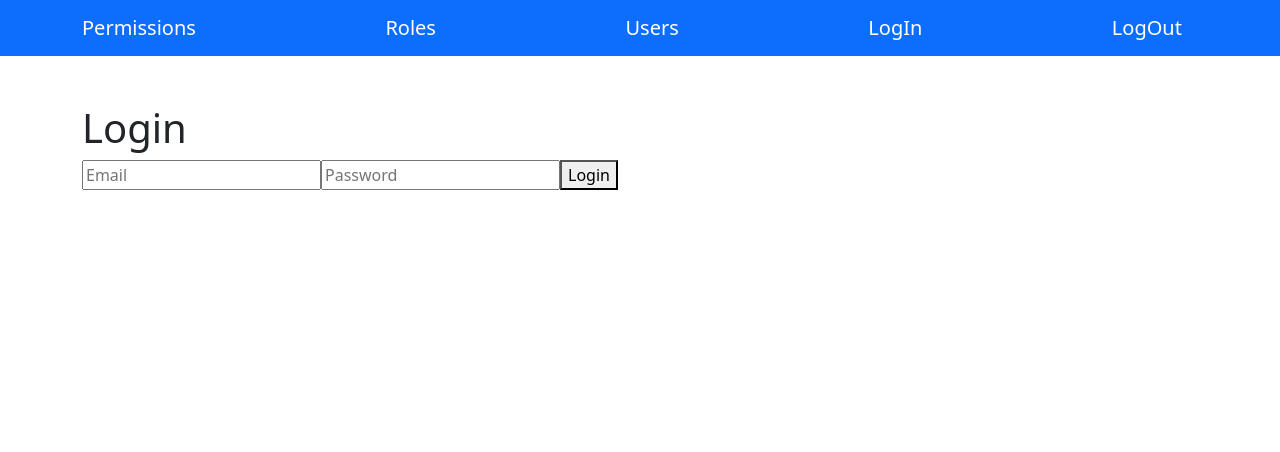
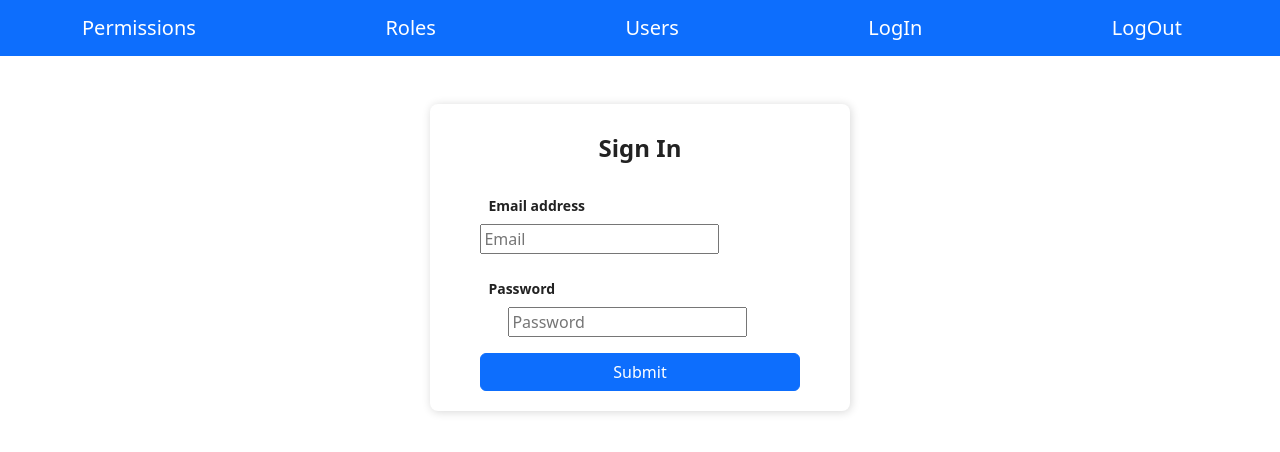
Before and after one commit to ZeinabFarhat/react-demo-backend-zf, a React (Create React App) app: page /login in a window 1280 px wide. Shown: the top 452 px of the page. Built offline with nearby package versions, Linux system fonts and the light colour scheme.

Commit message:
Minor updates are done

```diff
--- a/src/App.css
+++ b/src/App.css
@@ -1,43 +1,41 @@
 .App {
-  text-align: center;
+    background-color: white;
 }
 
-.App-logo {
-  height: 40vmin;
-  pointer-events: none;
+.Auth-form-container {
+    display: flex;
+    justify-content: center;
+    width: 100vw;
 }
 
-@media (prefers-reduced-motion: no-preference) {
-  .App-logo {
-    animation: App-logo-spin infinite 20s linear;
-  }
+.Auth-form {
+    width: 420px;
+    box-shadow: rgb(0 0 0 / 16%) 1px 1px 10px;
+    padding-top: 30px;
+    padding-bottom: 20px;
+    border-radius: 8px;
+    background-color: white;
 }
 
-.App-header {
-  background-color: #282c34;
-  min-height: 100vh;
-  display: flex;
-  flex-direction: column;
-  align-items: center;
-  justify-content: center;
-  font-size: calc(10px + 2vmin);
-  color: white;
+.Auth-form-content {
+    padding-left: 12%;
+    padding-right: 12%;
 }
 
-.App-link {
-  color: #61dafb;
+.Auth-form-title {
+    text-align: center;
+    margin-bottom: 1em;
+    font-size: 24px;
+    color: rgb(34, 34, 34);
+    font-weight: 800;
 }
 
-@keyframes App-logo-spin {
-  from {
-    transform: rotate(0deg);
-  }
-  to {
-    transform: rotate(360deg);
-  }
+label {
+    font-size: 14px;
+    font-weight: 600;
+    color: rgb(34, 34, 34);
 }
 
-
-.table-responsive div {
-    width:100%;
+#password {
+    margin-left: 28px;
 }
--- a/src/App.tsx
+++ b/src/App.tsx
@@ -4,23 +4,18 @@ import Container from "react-bootstrap/Container";
 import Row from "react-bootstrap/Row";
 import Col from "react-bootstrap/Col";
 import "bootstrap/dist/css/bootstrap.css";
-import { Navigate } from 'react-router-dom';
-import  {useEffect, useState} from "react";
-
-import { BrowserRouter as Router , Routes, Route, Link } from "react-router-dom";
-
+import {Navigate} from 'react-router-dom';
+import {useEffect, useState} from "react";
+import {BrowserRouter as Router, Routes, Route, Link} from "react-router-dom";
 import EditUser from "./components/user/edit.component";
 import UserList from "./components/user/list.component";
 import CreateUser from "./components/user/create.component";
-
 import PermissionList from "./components/permission/list.component";
 import CreatePermission from "./components/permission/create.component";
 import EditPermission from "./components/permission/edit.component";
-
 import RoleList from "./components/role/list.component";
 import CreateRole from "./components/role/create.component";
 import EditRole from "./components/role/edit.component";
-
 import Login from "./components/auth/login.component";
 import LogOut from "./components/auth/logout.component";
 
@@ -41,10 +36,10 @@ function App() {
         setExistToken(value);
     };
 
-    useEffect(()=>{
+    useEffect(() => {
         localStorage.setItem("auth", JSON.stringify(isAuthenticated));
         localStorage.setItem("token", JSON.stringify(token));
-    }, [isAuthenticated,token]);
+    }, [isAuthenticated, token]);
 
     return (
         <Router>
@@ -59,8 +54,8 @@ function App() {
                     <Link to={"/users"} className="navbar-brand text-white">
                         Users
                     </Link>
-                <Link  className="navbar-brand text-white" to="/login" >LogIn</Link>
-                <Link  className="navbar-brand text-white" to="/logout" >LogOut</Link>
+                    <Link className="navbar-brand text-white" to="/login">LogIn</Link>
+                    <Link className="navbar-brand text-white" to="/logout">LogOut</Link>
                 </Container>
             </Navbar>
 
@@ -68,60 +63,60 @@ function App() {
                 <Row>
                     <Col md={12}>
                         <Routes>
-                    <Route  path='/permissions'     element={isAuthenticated
-                        ? <PermissionList  />
-                        : <Navigate to="/login" replace />}/>
-                    <Route path="/permission/create"   element={isAuthenticated
-                        ? <CreatePermission  />
-                        : <Navigate to="/login" replace />}/>
-                    <Route path="/permission/edit/:id"  element={isAuthenticated
-                        ? <EditPermission  />
-                        : <Navigate to="/login" replace />}/>
+                            <Route path='/permissions' element={isAuthenticated
+                                ? <PermissionList/>
+                                : <Navigate to="/login" replace/>}/>
+                            <Route path="/permission/create" element={isAuthenticated
+                                ? <CreatePermission/>
+                                : <Navigate to="/login" replace/>}/>
+                            <Route path="/permission/edit/:id" element={isAuthenticated
+                                ? <EditPermission/>
+                                : <Navigate to="/login" replace/>}/>
                         </Routes>
                     </Col>
                 </Row>
                 <Row>
                     <Col md={12}>
                         <Routes>
-                        <Route  path='/roles'   element={isAuthenticated
-                            ? <RoleList  />
-                            : <Navigate to="/login" replace />}/>
-                        <Route path="/role/create"  element={isAuthenticated
-                            ? <CreateRole  />
-                            : <Navigate to="/login" replace />}/>
-                        <Route path="/role/edit/:id"  element={isAuthenticated
-                            ? <EditRole  />
-                            : <Navigate to="/login" replace />}/>
+                            <Route path='/roles' element={isAuthenticated
+                                ? <RoleList/>
+                                : <Navigate to="/login" replace/>}/>
+                            <Route path="/role/create" element={isAuthenticated
+                                ? <CreateRole/>
+                                : <Navigate to="/login" replace/>}/>
+                            <Route path="/role/edit/:id" element={isAuthenticated
+                                ? <EditRole/>
+                                : <Navigate to="/login" replace/>}/>
                         </Routes>
                     </Col>
                 </Row>
                 <Row>
                     <Col md={12}>
                         <Routes>
-                        <Route path="/user/create"  element={isAuthenticated
-                            ? <CreateUser  />
-                            : <Navigate to="/login" replace />}/>
+                            <Route path="/user/create" element={isAuthenticated
+                                ? <CreateUser/>
+                                : <Navigate to="/login" replace/>}/>
                             <Route path="/user/edit/:id" element={isAuthenticated
-                            ? <EditUser  />
-                            : <Navigate to="/login" replace />}/>
-                        <Route  path='/users'  element={isAuthenticated
-                            ? <UserList  />
-                            : <Navigate to="/login" replace />}/>
+                                ? <EditUser/>
+                                : <Navigate to="/login" replace/>}/>
+                            <Route path='/users' element={isAuthenticated
+                                ? <UserList/>
+                                : <Navigate to="/login" replace/>}/>
                         </Routes>
                     </Col>
                 </Row>
 
                 <Row>
-                <Col md={12}>
+
                     <Routes>
-                        <Route  path='/login' element={<Login setAuth={setAuth} setToken={setToken} />} />
+                        <Route path='/login' element={<Login setAuth={setAuth} setToken={setToken}/>}/>
                     </Routes>
-                </Col>
+
                 </Row>
                 <Row>
                     <Col md={12}>
                         <Routes>
-                        <Route  path='/logout' element={<LogOut setAuth={setAuth} />} />
+                            <Route path='/logout' element={<LogOut setAuth={setAuth}/>}/>
                         </Routes>
                     </Col>
                 </Row>
--- a/src/components/auth/login.component.tsx
+++ b/src/components/auth/login.component.tsx
@@ -1,8 +1,9 @@
 import React, {useState} from 'react';
 import axios from 'axios';
 import Swal from "sweetalert2";
-import {useNavigate} from 'react-router-dom'
-
+import {useNavigate} from 'react-router-dom';
+import "bootstrap/dist/css/bootstrap.min.css";
+import "../../App.css";
 
 export var token = '';
 
@@ -11,7 +12,6 @@ const Login = ({setAuth, setToken}) => {
     const navigate = useNavigate();
     const [email, setEmail] = React.useState('');
     const [password, setPassword] = React.useState('');
-
     const [validationError, setValidationError] = useState({});
     const handleSubmit = async (e: { preventDefault: () => void; }) => {
         e.preventDefault();
@@ -42,9 +42,12 @@ const Login = ({setAuth, setToken}) => {
     }
 
     return (
-        <div>
-            <h1>Login</h1>
-            <form onSubmit={handleSubmit}>
+        <div className="Auth-form-container">
+            <form className="Auth-form" onSubmit={handleSubmit}>
+                <div className="Auth-form-content">
+                    <h3 className="Auth-form-title">Sign In</h3>
+                    <div className="form-group mt-3">
+                        <label className="p-2">Email address</label>
                         <input
                             type="email"
                             name="email"
@@ -53,7 +56,10 @@ const Login = ({setAuth, setToken}) => {
                             onChange={e => setEmail(e.target.value)}
                             required
                         />
-                <input
+                    </div>
+                    <div className="form-group mt-3">
+                        <label className="p-2">Password</label>
+                        <input id="password"
                                type="password"
                                name="password"
                                placeholder="Password"
@@ -61,7 +67,13 @@ const Login = ({setAuth, setToken}) => {
                                onChange={e => setPassword(e.target.value)}
                                required
                         />
-                <button type="submit">Login</button>
+                    </div>
+                    <div className="d-grid gap-2 mt-3">
+                        <button type="submit" className="btn btn-primary">
+                            Submit
+                        </button>
+                    </div>
+                </div>
             </form>
         </div>
     );
--- a/src/components/role/edit.component.tsx
+++ b/src/components/role/edit.component.tsx
@@ -71,7 +71,8 @@ export default function EditRole() {
         const instance = axios.create({
             headers: {'Authorization': 'Bearer ' + token}
         });
-        await instance.get(`http://user-laravel-project.test/api/permissions`).then(({data}) => {
+        await instance.get(`http://user-laravel-project.test/api/permissions/get_all_permissions`).then(({data}) => {
+            console.log(data)
             setProducts(data.data)
         })
     }
--- a/src/components/user/edit.component.tsx
+++ b/src/components/user/edit.component.tsx
@@ -75,7 +75,7 @@ export default function EditUser() {
             headers: {'Authorization': 'Bearer ' + token}
         });
 
-        const API = await instance.get('http://user-laravel-project.test/api/roles')
+        const API = await instance.get('http://user-laravel-project.test/api/roles/get_all_roles')
         const roles = API.data.data
 
         setRoles(roles)
```
Lines whose indentation alone changed are shown as unchanged.
